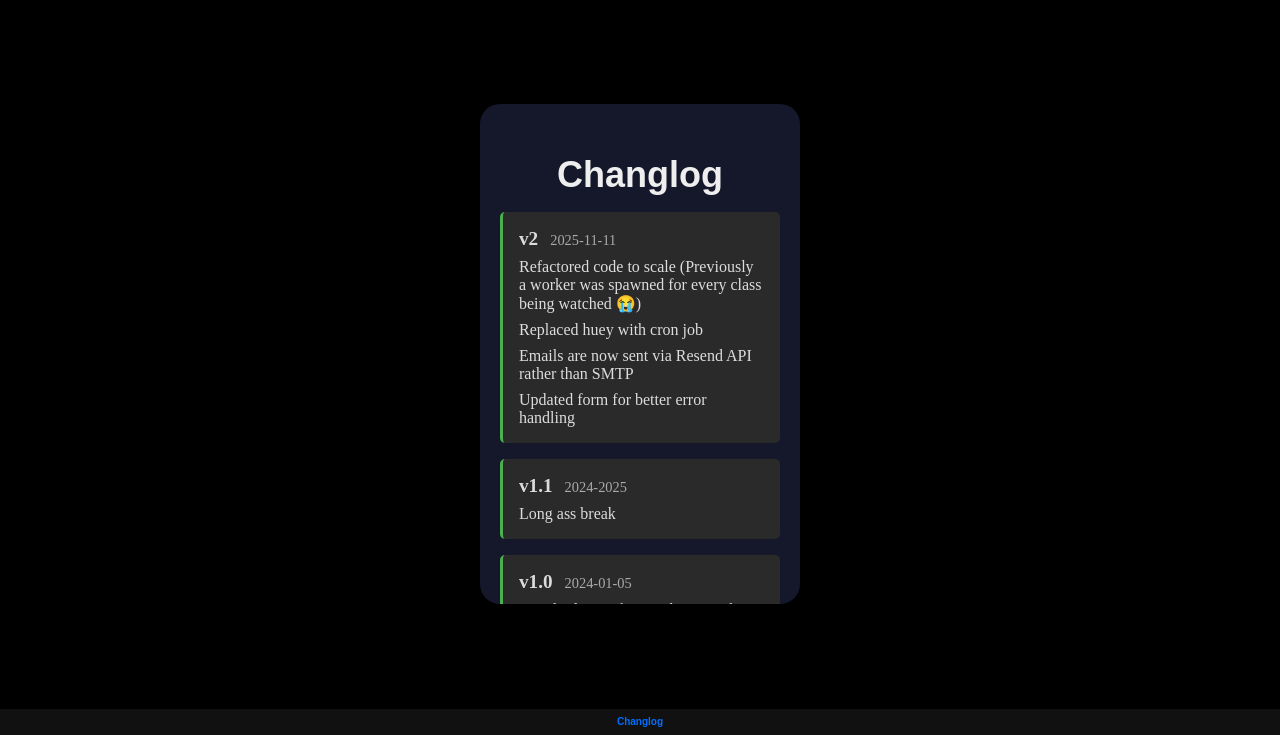
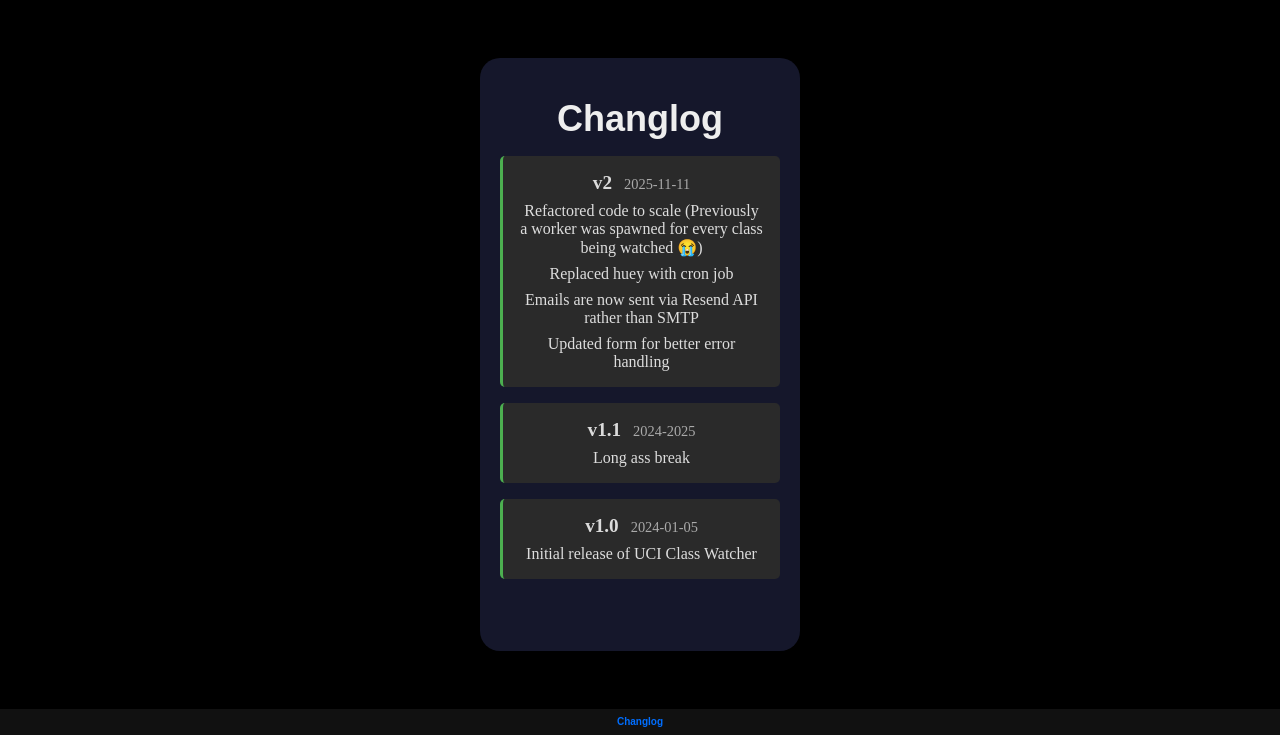
Before and after one commit to julianxchang/Class_Watcher, a Flask app: page /changelog in a window 1280 px wide. Shown: the part 65-800 px from the top of the page. Run offline with Flask 3, Linux system fonts and the light colour scheme.

Commit message:
update styling

```diff
--- a/app/static/styles/style.css
+++ b/app/static/styles/style.css
@@ -32,11 +32,17 @@ footer {
   background-color: #15172b;
   border-radius: 20px;
   box-sizing: border-box;
-  height: 500px;
-  padding: 20px;
+  height: auto;
+  min-height: 300px;
+  padding: 40px 20px;
   width: 320px;
   overflow-y: auto;
   overflow-x: hidden;
+  display: flex;
+  flex-direction: column;
+  justify-content: center;
+  align-items: center;
+  text-align: center;
 }
 
 /* Custom scrollbar styling for .form-complete */
@@ -71,6 +77,12 @@ footer {
   margin-top: 30px;
   text-align: center;
 }
+
+/* Success page title with no top margin for proper centering */
+.form-complete .title {
+  margin-top: 0;
+}
+
 .subtitle {
   color: #eee;
   font-family: sans-serif;
```
